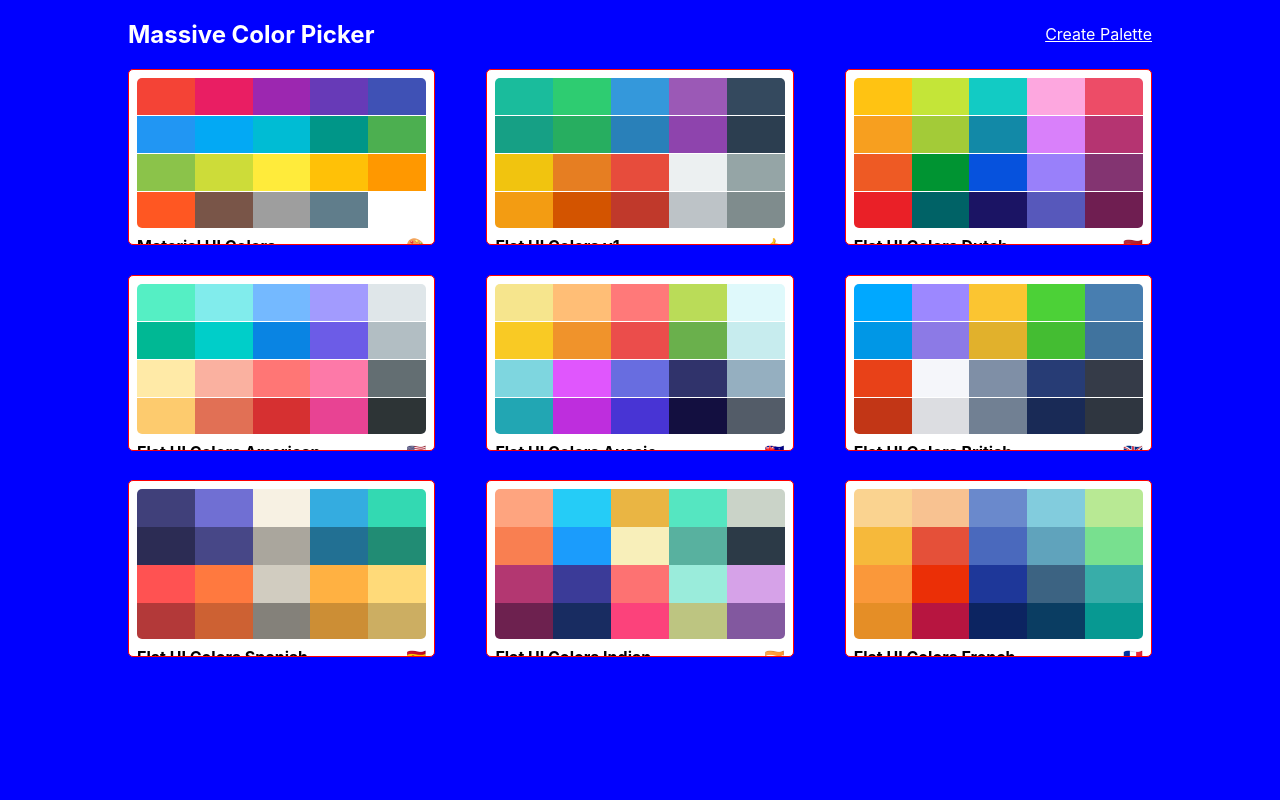
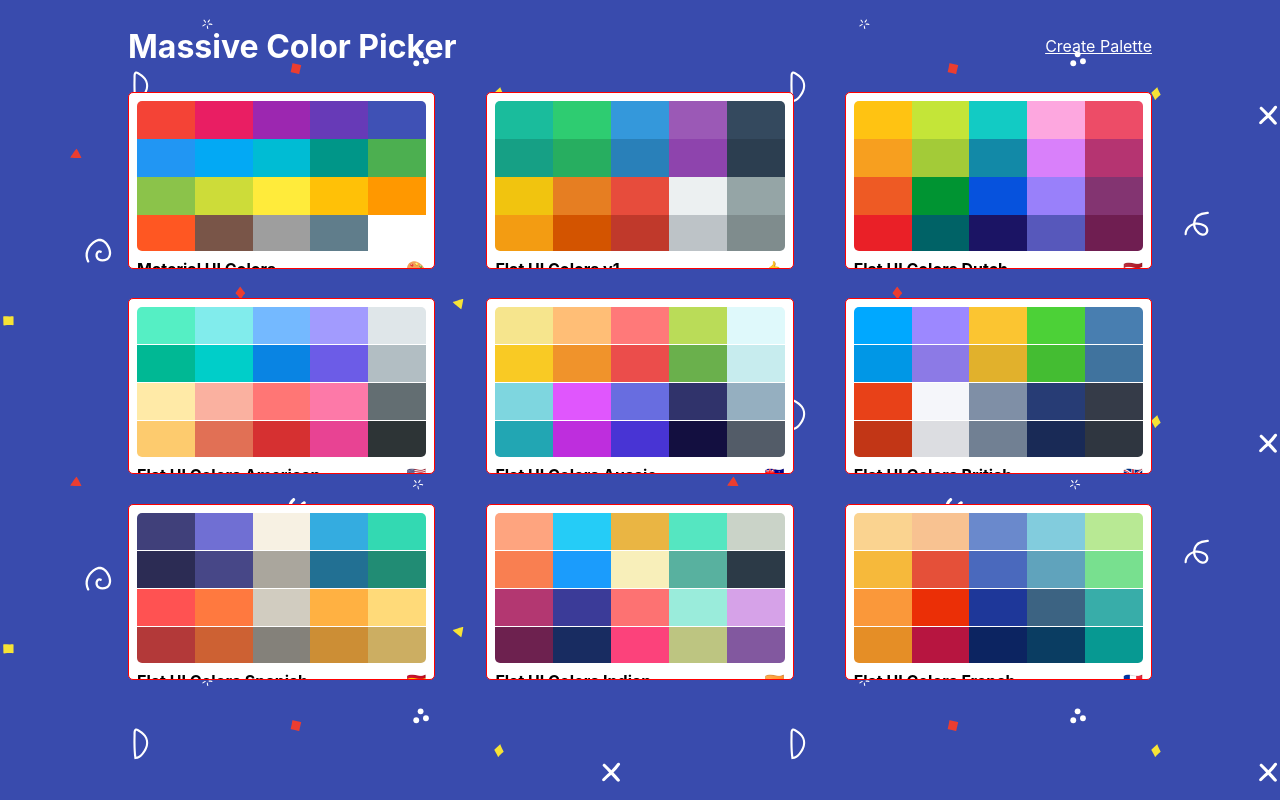
Before and after one commit to ricenoddle/massive-color, a React (Create React App) app: page / in a window 1280 px wide. Built offline with nearby package versions, Linux system fonts and the light colour scheme.

Commit message:
Add background svg to Palettelist

```diff
--- a/src/PaletteList.js
+++ b/src/PaletteList.js
@@ -14,7 +14,7 @@ class PaletteList extends Component {
             <div className={classes.root}>
                 <div className={classes.container}>
                     <nav className={classes.nav}>
-                        <h1>Massive Color Picker</h1>
+                        <h1 className={classes.heading}>Massive Color Picker</h1>
                         <Link to="/palette/new">Create Palette</Link>
                     </nav>
                     <div className={classes.palettes}>
--- a/src/styles/PaletteListStyle.js
+++ b/src/styles/PaletteListStyle.js
@@ -1,12 +1,19 @@
 import sizes from './sizes';
+import bg from './bg.svg';
 
 export default {
     root: {
-        backgroundColor: "blue",
         height: "100vh",
         display: "flex",
         alignItems: "flex-start",
-        justifyContent: "center"
+        justifyContent: "center",
+        backgroundColor: "#394bad",
+        backgroundImage: `url(${bg})`,
+        /* background by SVGBackgrounds.com */
+        overflow: "scroll"
+    },
+    heading: {
+        fontSize: "2rem"
     },
     container: {
         width: "50%",
```
Also changed, not shown: src/styles/bg.svg (added).
